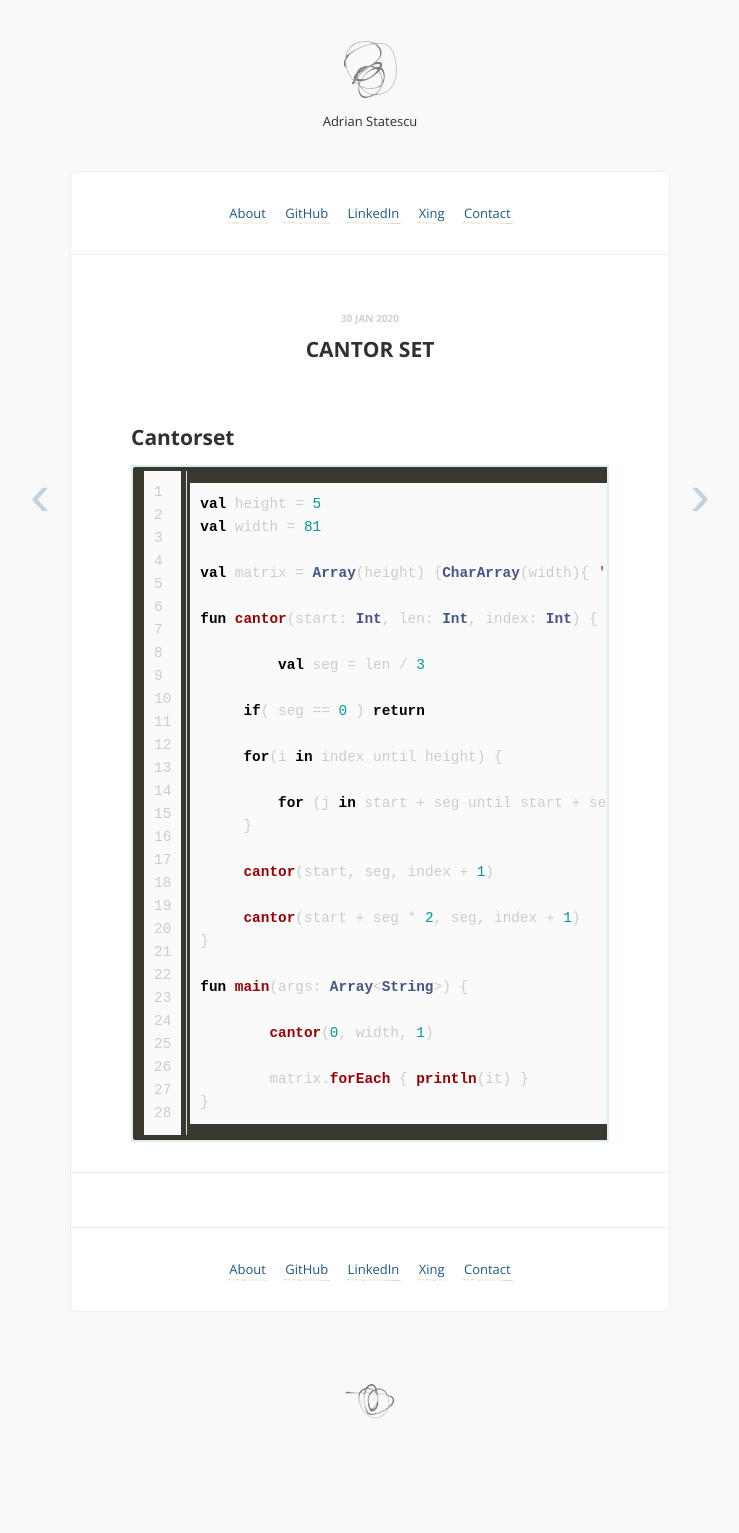
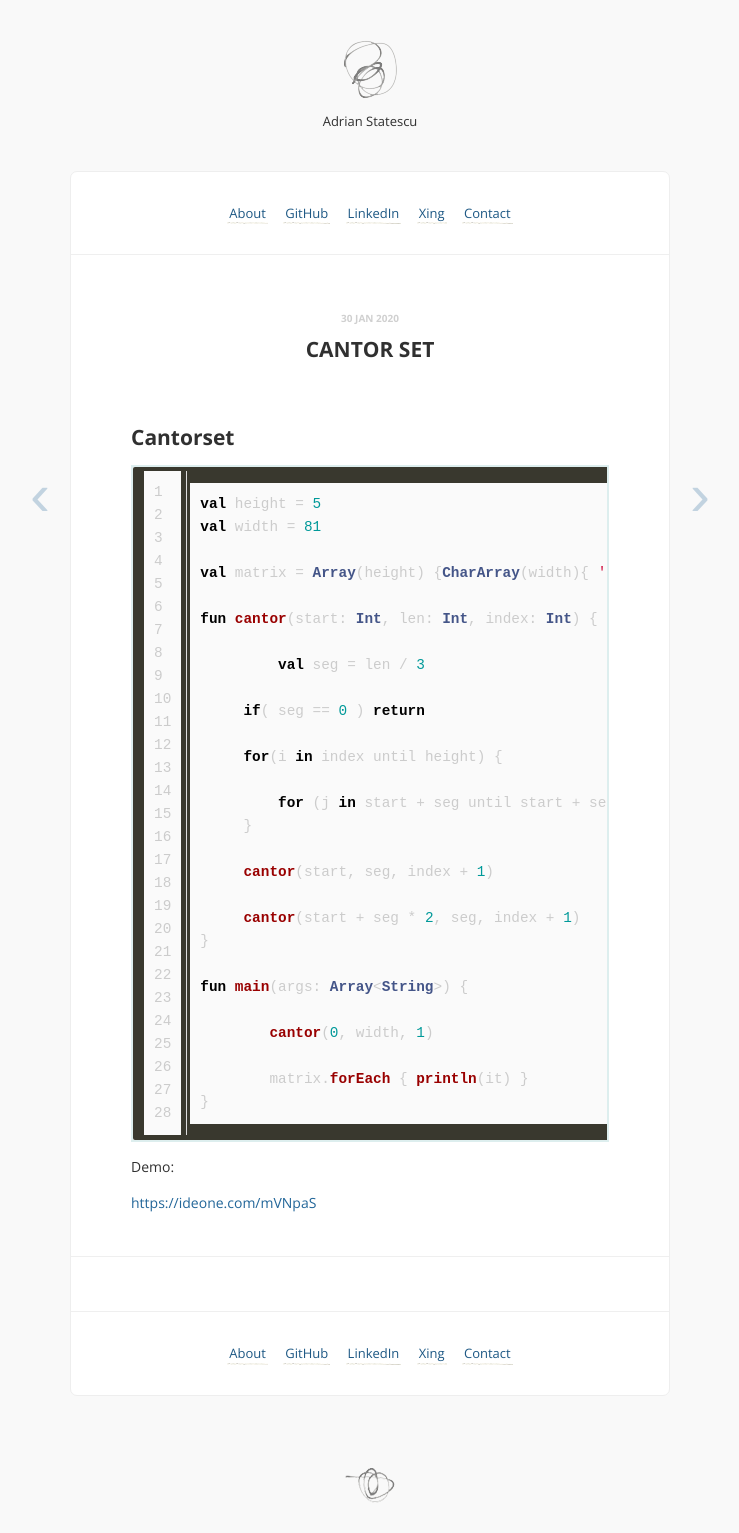
Before and after one commit to thinkphp/thinkphp.herokuapp.com, a Jekyll site: the page built from _posts/2020-01-30-cantorset.md, in a window 1280 px wide. Shown: the whole page, without its empty margins (270-1009 px from the left). Built offline with Jekyll 4.4.1, drawn with Linux system fonts in a browser that asks for light colours; comment, search, counter and statistics services are not loaded; before the commit the page ends 1449 px from its top, so only the background shows below that; some of the changed lines change nothing that is shown.

Commit message:
adding demo for cantorset on ideone

````diff
--- a/_posts/2020-01-30-cantorset.md
+++ b/_posts/2020-01-30-cantorset.md
@@ -37,3 +37,7 @@ fun main(args: Array<String>) {
 	matrix.forEach { println(it) }
 }
 ```
+
+Demo:
+
+[https://ideone.com/mVNpaS](https://ideone.com/mVNpaS)
````
